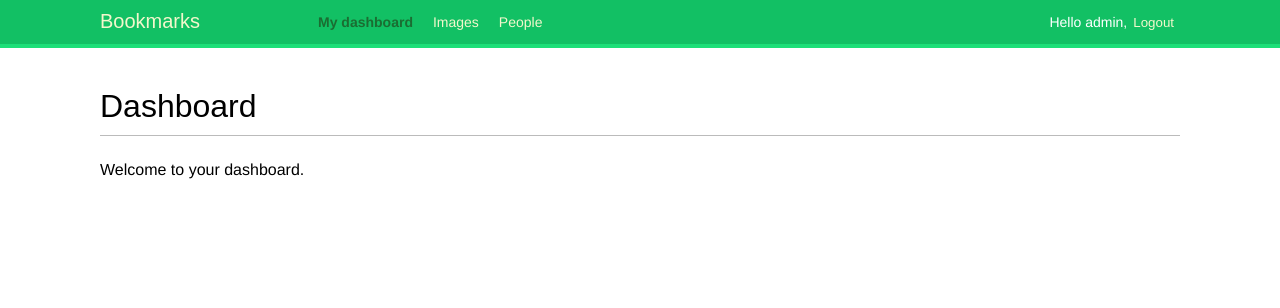
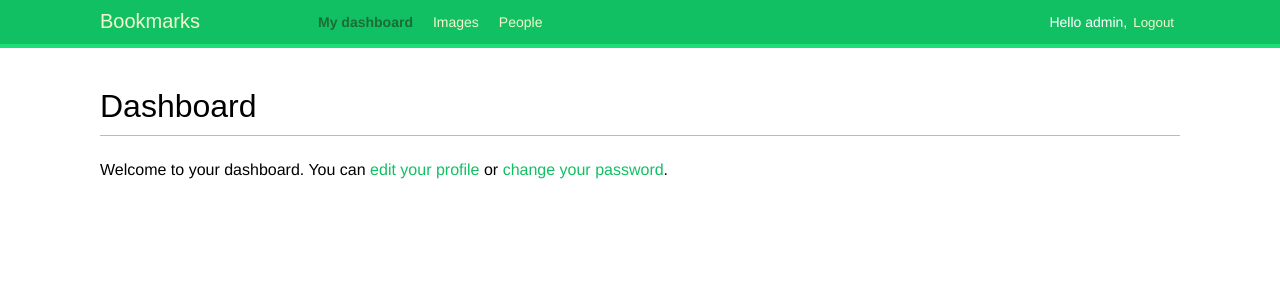
Before and after one commit to Tahsin005/Social-Website, a Django app: page /account/ in a window 1280 px wide. Shown: the top 308 px of the page. Run offline with Django 5.2, Linux system fonts and the light colour scheme; a user stored in the database is signed in; some web fonts are replaced.

Commit message:
added the functionality to update profile

```diff
--- a/account/templates/account/dashboard.html
+++ b/account/templates/account/dashboard.html
@@ -4,5 +4,6 @@
 
 {% block content %}
     <h1>Dashboard</h1>
-    <p>Welcome to your dashboard.</p>
+    <p>Welcome to your dashboard. You can <a href="{% url "edit" %}">edit your profile</a> or <a href="{% url "password_change" %}">change your password</a>.
+    </p>
 {% endblock %}
--- a/account/urls.py
+++ b/account/urls.py
@@ -39,4 +39,5 @@ urlpatterns = [
     path('', include('django.contrib.auth.urls')),
     path('', views.dashboard, name='dashboard'),
     path('register/', views.register, name='register'),
+    path('edit/', views.edit, name='edit'),
 ]
--- a/account/views.py
+++ b/account/views.py
@@ -3,7 +3,8 @@ from django.contrib.auth import authenticate, login
 from django.contrib.auth.decorators import login_required
 from django.http import HttpResponse
 from django.shortcuts import render
-from . forms import LoginForm, UserRegistrationForm
+from . forms import LoginForm, UserRegistrationForm, UserEditForm, ProfileEditForm
+from . models import Profile
 
 # def user_login(request):
 #     if request.method == 'POST':
@@ -54,6 +55,7 @@ def register(request):
             )
 
             new_user.save()
+            Profile.objects.create(user=new_user)
             return render(
                 request,
                 'account/register_done.html',
@@ -70,3 +72,32 @@ def register(request):
             'user_form': user_form
         }
     )
+
+@login_required
+def edit(request):
+    if request.method == 'POST':
+        user_form = UserEditForm(
+            instance=request.user,
+            data=request.POST,
+        )
+        profile_form = ProfileEditForm(
+            instance=request.user.profile,
+            data=request.POST,
+            files=request.FILES
+        )
+
+        if user_form.is_valid() and profile_form.is_valid():
+            user_form.save()
+            profile_form.save()
+    else:
+        user_form = UserEditForm(instance=request.user)
+        profile_form = ProfileEditForm(instance=request.user.profile)
+
+    return render(
+        request,
+        'account/edit.html',
+        {
+            'user_form': user_form,
+            'profile_form': profile_form
+        }
+    )
```
Also changed, not shown: account/forms.py (+11 -0 lines), account/templates/account/edit.html (added, +14 -0 lines), db.sqlite3, media/users/2025/03/05/Tahsin_Photo.jpg (added), media/users/2025/03/05/Tahsin_barca.jpg (added), media/users/2025/03/05/Tahsin_barca_IENlYRf.jpg (added).
